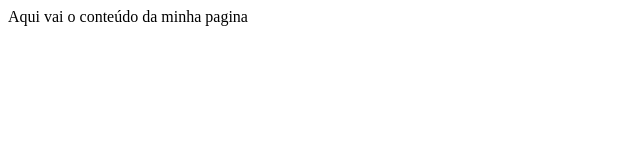
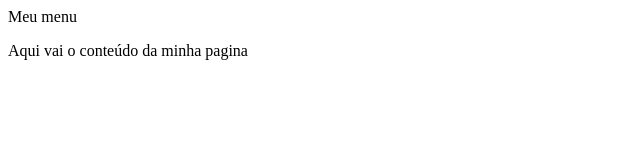
Before and after one commit to HugoAndreL/AulaGitSite, a plain HTML site: page index.html in a window 1280 px wide. Shown: the whole page, without its empty margins (0-640 px from the left). Drawn offline with Linux system fonts and the light colour scheme.

Commit message:
adicionei o menu

```diff
--- a/index.html
+++ b/index.html
@@ -3,6 +3,7 @@
 		<title>MEU SITE</title>
 	</head>
 	<body>
+		<p>Meu menu</p>
 		Aqui vai o conteúdo da minha pagina
 	</body>
 </html
```
